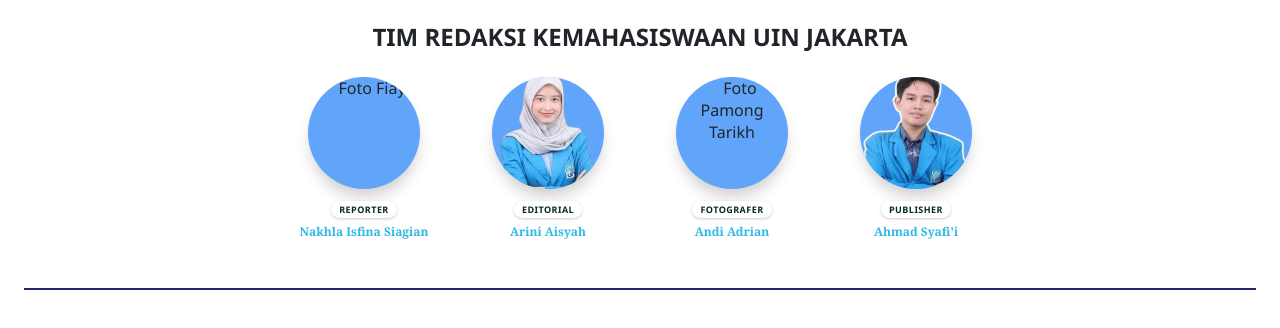
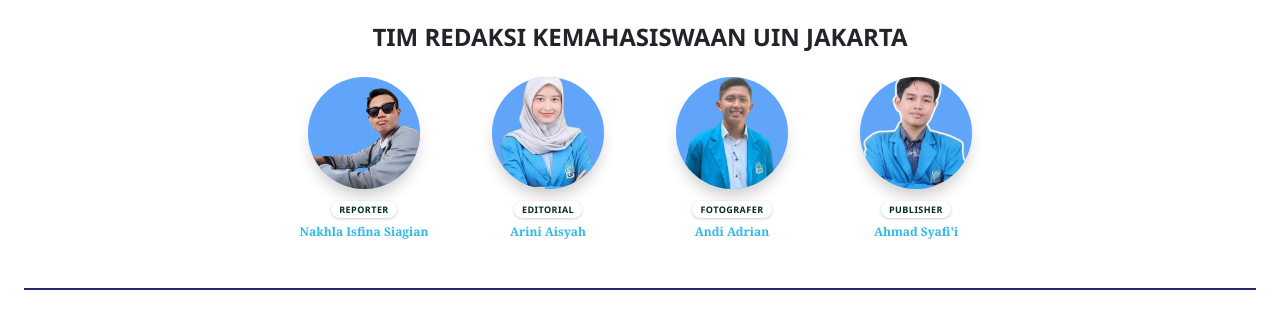
Before and after one commit to Syafiay/learning-Fiay, a plain HTML site: page contibutor.html in a window 1280 px wide. Drawn offline with Linux system fonts and the light colour scheme; the site is published under a folder, as on GitHub Pages, so addresses that start at the root find nothing.

Commit message:
Fix HTML formatting and structure in contibutor.html

```diff
--- a/contibutor.html
+++ b/contibutor.html
@@ -108,7 +108,7 @@
         <!-- Salin blok <div class="orang"> ini untuk menambah orang -->
         <div class="orang">
             <div class="foto">
-                <img src="/assets/img/Fiay-img.png" alt="Foto Fiay">
+                <img src="assets/img/Fiay-img.png" alt="Foto Fiay">
             </div>
             <span class="peran">Reporter</span>
             <h4 class="nama">Nakhla Isfina Siagian</h4>
@@ -124,7 +124,7 @@
 
         <div class="orang">
             <div class="foto">
-                <img src="/assets/img/Andi_Adrian.png" alt="Foto Pamong Tarikh">
+                <img src="assets/img/Andi_Adrian.png" alt="Foto Pamong Tarikh">
             </div>
             <span class="peran">Fotografer</span>
             <h4 class="nama">Andi Adrian</h4>
```
